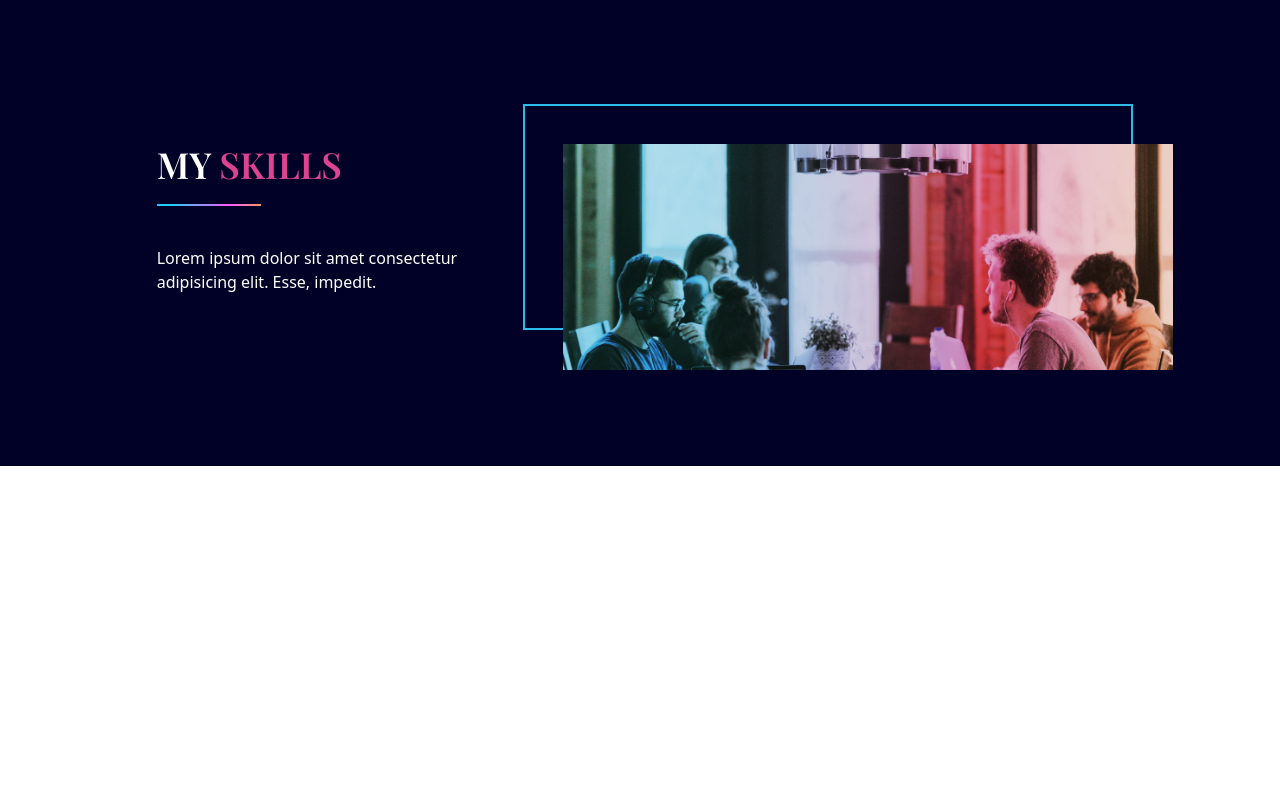
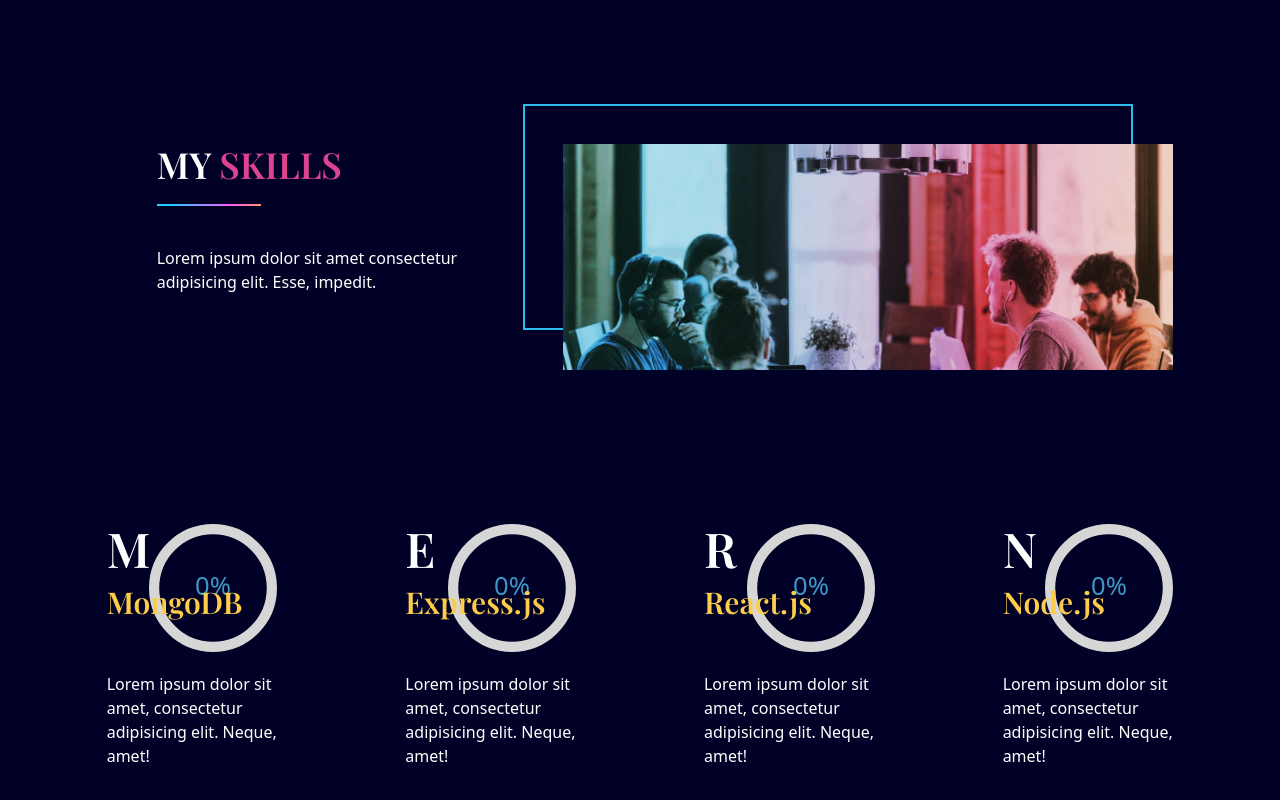
Before and after one commit to ajauni01/portfolio-website, a React (Vite) app: page / in a window 1280 px wide. Shown: the part 914-1714 px from the top of the page. Before the commit the page ends 1380 px from the top, so only its background shows below. Built offline with nearby package versions, Linux system fonts and the light colour scheme.

Commit message:
skill-section-added

```diff
--- a/package.json
+++ b/package.json
@@ -11,12 +11,16 @@
   },
   "dependencies": {
     "@react-spring/web": "^9.7.3",
+    "d3-ease": "^3.0.1",
     "framer-motion": "^10.12.17",
     "react": "^18.2.0",
     "react-anchor-link-smooth-scroll": "^1.0.12",
+    "react-circular-progressbar": "^2.1.0",
     "react-dom": "^18.2.0",
     "react-icons": "^4.10.1",
-    "react-scroll": "^1.8.9"
+    "react-move": "^6.5.0",
+    "react-scroll": "^1.8.9",
+    "react-visibility-sensor": "^5.1.1"
   },
   "devDependencies": {
     "@types/react": "^18.0.37",
--- /dev/null
+++ b/src/Components/ProgressProvider/ProgressProvider.css
@@ -0,0 +1,65 @@
+/*
+ * react-circular-progressbar styles
+ * All of the styles in this file are configurable!
+ */
+
+.CircularProgressbar {
+  /*
+   * This fixes an issue where the CircularProgressbar svg has
+   * 0 width inside a "display: flex" container, and thus not visible.
+   */
+  width: 100%;
+  /*
+   * This fixes a centering issue with CircularProgressbarWithChildren:
+   * https://github.com/kevinsqi/react-circular-progressbar/issues/94
+   */
+  vertical-align: middle;
+}
+
+.CircularProgressbar .CircularProgressbar-path {
+  stroke: #3e98c7;
+  stroke-linecap: round;
+  transition: stroke-dashoffset 0.5s ease 0s;
+}
+
+.CircularProgressbar .CircularProgressbar-trail {
+  stroke: #d6d6d6;
+  /* Used when trail is not full diameter, i.e. when props.circleRatio is set */
+  stroke-linecap: round;
+}
+
+.CircularProgressbar .CircularProgressbar-text {
+  fill: #3e98c7;
+  font-size: 20px;
+  dominant-baseline: middle;
+  text-anchor: middle;
+}
+
+.CircularProgressbar .CircularProgressbar-background {
+  fill: #d6d6d6;
+}
+
+/*
+ * Sample background styles. Use these with e.g.:
+ *
+ *   <CircularProgressbar
+ *     className="CircularProgressbar-inverted"
+ *     background
+ *     percentage={50}
+ *   />
+ */
+.CircularProgressbar.CircularProgressbar-inverted .CircularProgressbar-background {
+  fill: #313538;
+}
+
+.CircularProgressbar.CircularProgressbar-inverted .CircularProgressbar-text {
+  fill: #fff;
+}
+
+.CircularProgressbar.CircularProgressbar-inverted .CircularProgressbar-path {
+  stroke: #fff;
+}
+
+.CircularProgressbar.CircularProgressbar-inverted .CircularProgressbar-trail {
+  stroke: transparent;
+}
--- a/src/Home/MySkills/MySkills.jsx
+++ b/src/Home/MySkills/MySkills.jsx
@@ -2,14 +2,15 @@ import useMediaQuery from '../../hooks/useMediaQuery';
 import { motion } from 'framer-motion';
 import LineGradient from '../../Components/LineGradient';
 import skillImg from "../../assets/skills-image.png"
-import './MySkills.css'
-
+import { CircularProgressbar } from 'react-circular-progressbar';
+import VisibilitySensor from "react-visibility-sensor";
+import '../../Components/ProgressProvider/ProgressProvider.css'
 
 const MySkills = () => {
   const isAboveMediumScreens = useMediaQuery("(min-width:1060px)")
 
   return (
-    <section id='skills' className='pt-10 pb-24'>
+    <section id='skills' className='pt-10 pb-80'>
       {/* HEADER & IMAGE SECTION FOR MEDIUM SCREENS */}
       <div className='md:flex md:justify-between md:gap-16 mt-32'>
         <motion.div
@@ -39,8 +40,161 @@ const MySkills = () => {
             (<div>
               <img className="hover:filter hover:saturate-150 transition duration-500 z-10" src={skillImg} alt="skills" />
             </div>)}
+        </div>
+      </div>
 
-        </div>
+      {/* SKILLS */}
+      <div className='md:flex md:justify-between mt-16 gap-32'>
+        {/* MongoDB */}
+        <motion.div
+          className='md:w-1/3 mt-10'
+          initial="hidden"
+          whileInView="visible"
+          viewport={{ once: true, amount: 0.5 }}
+          transition={{ duration: 0.5 }}
+          variants={{
+            hidden: { opacity: 0, y: 50 },
+            visible: { opacity: 1, y: 50 }
+          }}>
+          <div className='relative h-32'>
+            <div >
+              <p className='font-playfair font-semibold text-5xl'>M</p>
+              <p className='font-playfair font-semibold text-3xl mt-3 text-yellow'>MongoDB</p>
+
+              {/* CIRCULAR PROGRESS BAR */}
+              <VisibilitySensor>
+                {({ isVisible }) => {
+                  const percentage = isVisible ? 60 : 0;
+                  return (
+                    <div className='w-1/2 md:w-3/4 h-32  absolute right-0 top-0 z-[-1]'>
+                      <CircularProgressbar
+
+                        value={percentage}
+                        text={`${percentage}%`}
+                      />
+                    </div>
+                  );
+                }}
+              </VisibilitySensor>
+
+              {/* CIRCULAR PROGRESS BAR ENDS */}
+            </div>
+          </div>
+          <p className='mt-5'>Lorem ipsum dolor sit amet, consectetur adipisicing elit. Neque, amet!</p>
+        </motion.div>
+
+        {/* Express.js */}
+        <motion.div
+          className='md:w-1/3 mt-10'
+          initial="hidden"
+          whileInView="visible"
+          viewport={{ once: true, amount: 0.5 }}
+          transition={{ delay: 0.2, duration: 0.5 }}
+          variants={{
+            hidden: { opacity: 0, y: 50 },
+            visible: { opacity: 1, y: 50 }
+          }}>
+          <div className='relative h-32'>
+            <div >
+              <p className='font-playfair font-semibold text-5xl'>E</p>
+              <p className='font-playfair font-semibold text-3xl mt-3 text-yellow'>Express.js</p>
+
+              {/* CIRCULAR PROGRESS BAR */}
+              <VisibilitySensor>
+                {({ isVisible }) => {
+                  const percentage = isVisible ? 60 : 0;
+                  return (
+                    <div className='w-1/2 md:w-3/4 h-32  absolute right-0 top-0 z-[-1]'>
+                      <CircularProgressbar
+
+                        value={percentage}
+                        text={`${percentage}%`}
+                      />
+                    </div>
+                  );
+                }}
+              </VisibilitySensor>
+
+              {/* CIRCULAR PROGRESS BAR ENDS */}
+            </div>
+          </div>
+          <p className='mt-5'>Lorem ipsum dolor sit amet, consectetur adipisicing elit. Neque, amet!</p>
+        </motion.div>
+        {/* IMAGINATIVE */}
+        <motion.div
+          className='md:w-1/3 mt-10'
+          initial="hidden"
+          whileInView="visible"
+          viewport={{ once: true, amount: 0.5 }}
+          transition={{ delay: 0.4, duration: 0.5 }}
+          variants={{
+            hidden: { opacity: 0, y: 50 },
+            visible: { opacity: 1, y: 50 }
+          }}>
+          <div className='relative h-32'>
+            <div >
+              <p className='font-playfair font-semibold text-5xl'>R</p>
+              <p className='font-playfair font-semibold text-3xl mt-3 text-yellow'>React.js</p>
+
+              {/* CIRCULAR PROGRESS BAR */}
+              <VisibilitySensor>
+                {({ isVisible }) => {
+                  const percentage = isVisible ? 70 : 0;
+                  return (
+                    <div className='w-1/2 md:w-3/4 h-32  absolute right-0 top-0 z-[-1]'>
+                      <CircularProgressbar
+
+                        value={percentage}
+                        text={`${percentage}%`}
+                      />
+                    </div>
+                  );
+                }}
+              </VisibilitySensor>
+
+              {/* CIRCULAR PROGRESS BAR ENDS */}
+            </div>
+          </div>
+          <p className='mt-5'>Lorem ipsum dolor sit amet, consectetur adipisicing elit. Neque, amet!</p>
+        </motion.div>
+        {/* Node.js */}
+        <motion.div
+          className='md:w-1/3 mt-10'
+          initial="hidden"
+          whileInView="visible"
+          viewport={{ once: true, amount: 0.5 }}
+          transition={{ delay: 0.6, duration: 0.5 }}
+          variants={{
+            hidden: { opacity: 0, y: 50 },
+            visible: { opacity: 1, y: 50 }
+          }}>
+          <div className='relative h-32'>
+            <div >
+              <p className='font-playfair font-semibold text-5xl'>N</p>
+              <p className='font-playfair font-semibold text-3xl mt-3 text-yellow'>Node.js</p>
+
+              {/* CIRCULAR PROGRESS BAR */}
+              <VisibilitySensor>
+                {({ isVisible }) => {
+                  const percentage = isVisible ? 70 : 0;
+                  return (
+                    <div className='w-1/2 md:w-3/4 h-32  absolute right-0 top-0 z-[-1]'>
+                      <CircularProgressbar
+
+                        value={percentage}
+                        text={`${percentage}%`}
+                      />
+                    </div>
+                  );
+                }}
+              </VisibilitySensor>
+
+              {/* CIRCULAR PROGRESS BAR ENDS */}
+            </div>
+          </div>
+          <p className='mt-5'>Lorem ipsum dolor sit amet, consectetur adipisicing elit. Neque, amet!</p>
+        </motion.div>
+
       </div>
 
     </section>
```
Also changed, not shown: src/Home/MySkills/MySkills.css (deleted), src/assets/mongoDB.png (added), 1 other file (tests, documents, lock files or other folders).
